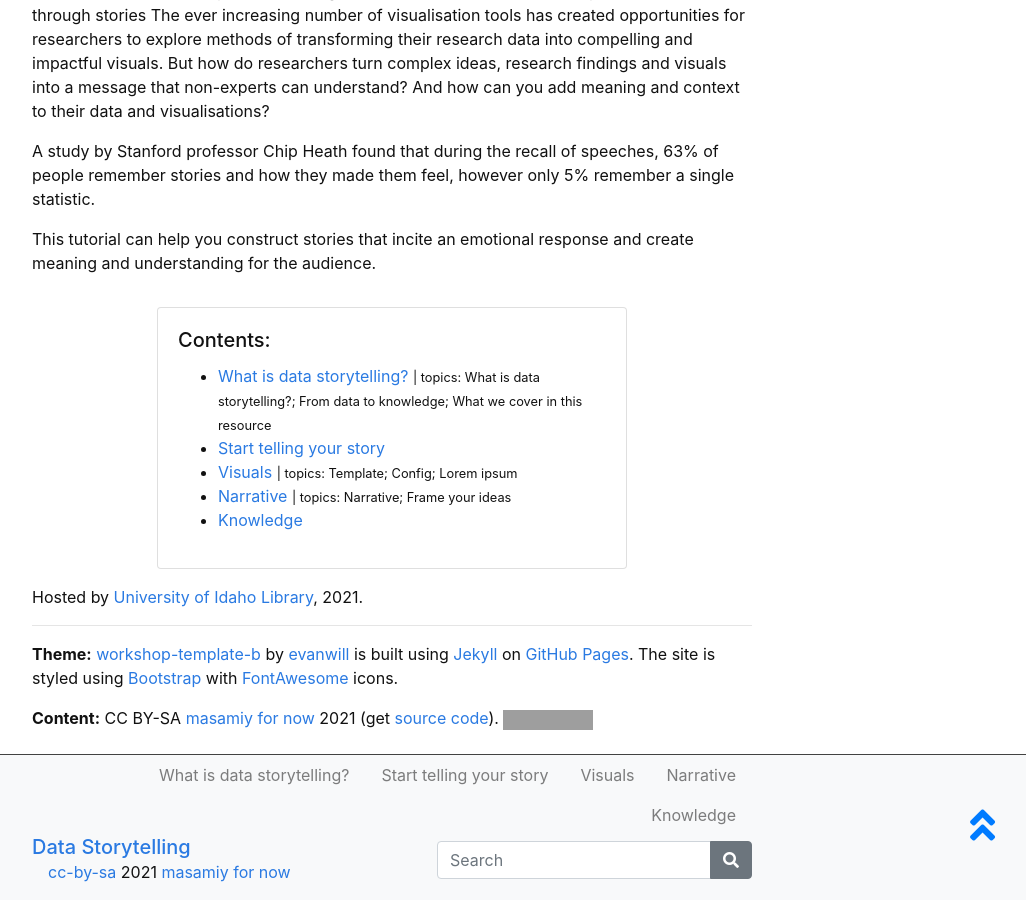
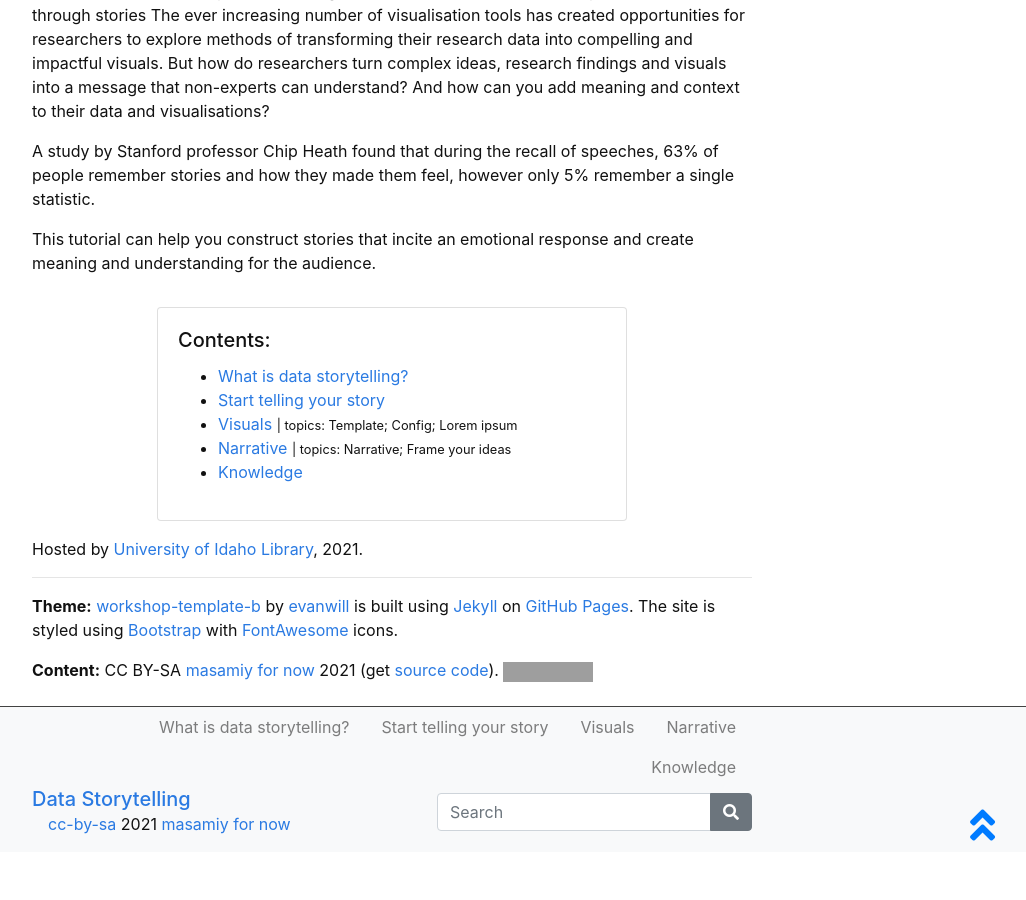
Before and after one commit to masamiy/DataStoryTelling, a Jekyll site: the page built from index.md, in a window 1280 px wide and 900 px high, scrolled down 677 px. Shown: the whole window, without its empty margins (248-1274 px from the left). Built offline with Jekyll 4.4.1, drawn with Linux system fonts in a browser that asks for light colours; after the commit the page ends 1529 px from its top, so only the background shows below that; part of the change alters nothing that is shown; grey boxes are pictures that could not be loaded.

Commit message:
Update 0-intro.md

```diff
--- a/content/0-intro.md
+++ b/content/0-intro.md
@@ -1,7 +1,7 @@
 ---
 title: What is data storytelling?
 nav: What is data storytelling?
-topics: What is data storytelling?; From data to knowledge; What we cover in this resource
+topics:
 ---
 
 ## So, what is data storytelling?
@@ -32,7 +32,7 @@ This knowledge is what we want to share with people
 
 ### Activity - Gapminder
 
-I want you to watch this 4 minutes video and see how data and visuals are enhanced by narrative together with Hans Roslling's passion.
+I want you to watch this 4 minutes video and see how Hans Rosling's narrative enhances data and visuals.
 {% include video-embed.html youtubeid="jbkSRLYSojo" caption="Gapminder" %}
 
 
@@ -40,4 +40,4 @@ Do you think you feel the same excitement if he presents his finding in a data f
 {% include figure.html img="Excel.png" alt="cat" caption="Gapminder row data" width="70%" %}
 
 
-From the next section, we explore how we can start telling a story.
+We start exploring how we can start telling a story from the next chapter.
```
